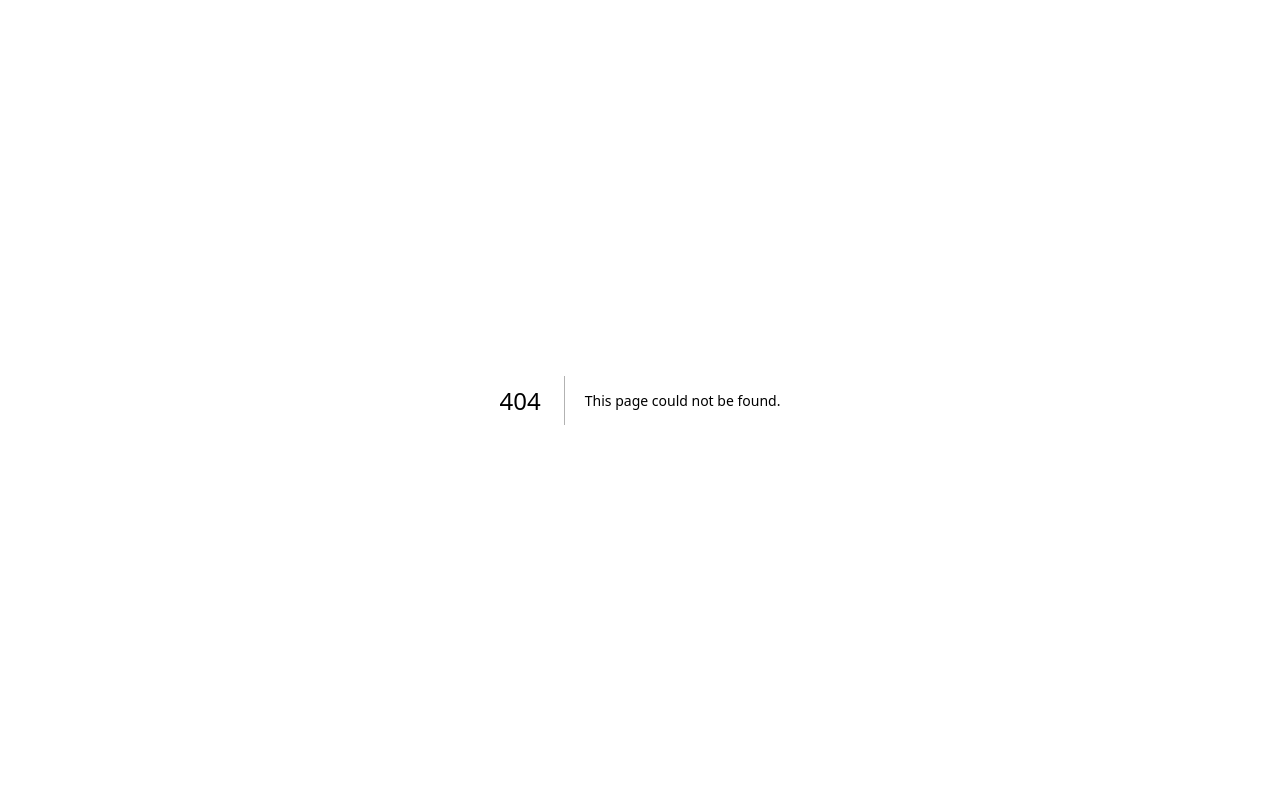
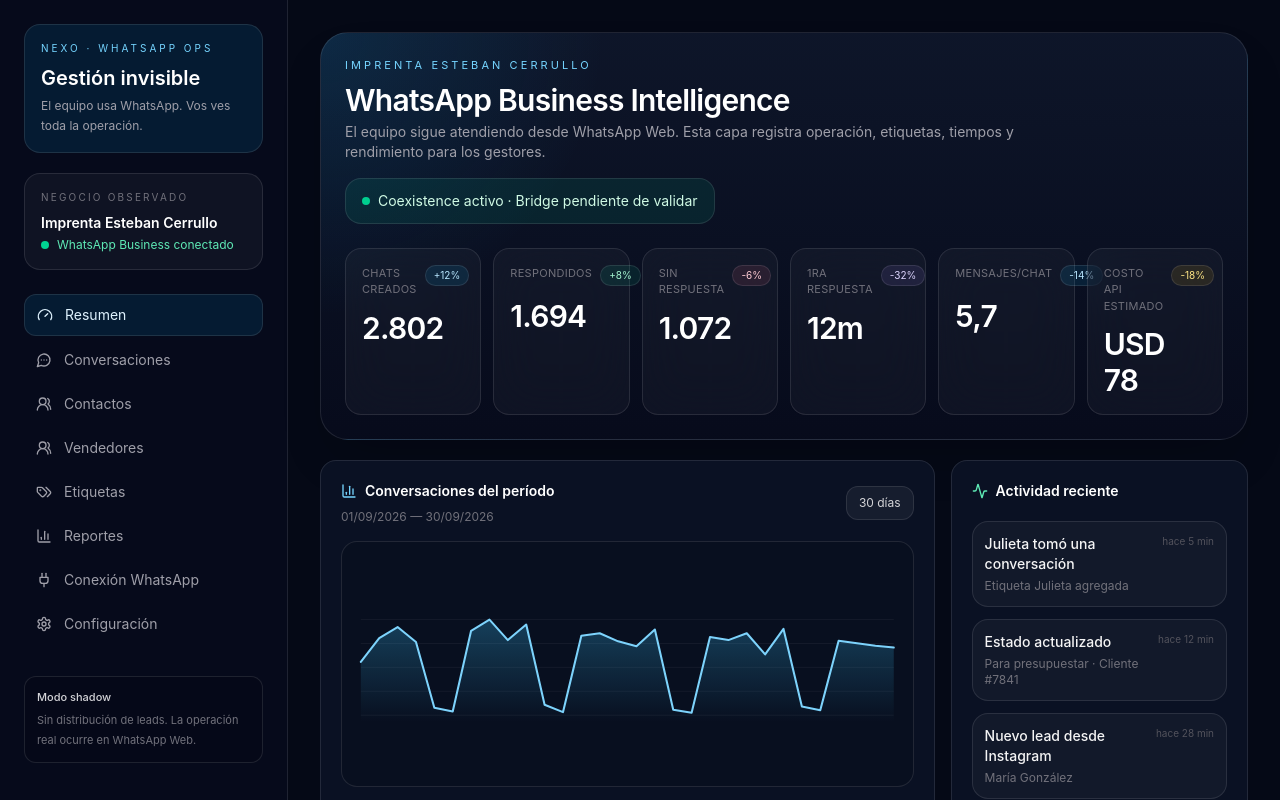
Before and after one commit to devdamig-dev/waneia, a Next.js app: page /demo-manager in a window 1280 px wide. Before the commit this address had no page. Shown: the top 800 px of the page. Built offline with nearby package versions, Linux system fonts and the light colour scheme.

Commit message:
feat: add public manager analytics demo

```diff
--- /dev/null
+++ b/app/demo-manager/page.tsx
@@ -0,0 +1,71 @@
+import {
+  BarChart3,
+  Gauge,
+  MessageCircleMore,
+  Plug,
+  Settings,
+  Tags,
+  UsersRound,
+} from "lucide-react";
+import { ManagerAnalyticsClient } from "@/components/dashboard/manager-analytics-client";
+
+const nav = [
+  { label: "Resumen", icon: Gauge, active: true },
+  { label: "Conversaciones", icon: MessageCircleMore },
+  { label: "Contactos", icon: UsersRound },
+  { label: "Vendedores", icon: UsersRound },
+  { label: "Etiquetas", icon: Tags },
+  { label: "Reportes", icon: BarChart3 },
+  { label: "Conexión WhatsApp", icon: Plug },
+  { label: "Configuración", icon: Settings },
+];
+
+export default function ManagerDemoPage() {
+  return (
+    <main className="min-h-screen bg-[#050916] text-white">
+      <div className="mx-auto flex min-h-screen max-w-[1800px]">
+        <aside className="hidden w-72 shrink-0 border-r border-white/10 bg-[#070b1c]/95 p-6 xl:block">
+          <div className="rounded-2xl border border-sky-400/20 bg-sky-400/10 p-4">
+            <p className="text-[10px] uppercase tracking-[0.3em] text-sky-300">NEXO · WHATSAPP OPS</p>
+            <h1 className="mt-2 text-xl font-semibold">Gestión invisible</h1>
+            <p className="mt-1 text-xs leading-5 text-zinc-400">El equipo usa WhatsApp. Vos ves toda la operación.</p>
+          </div>
+
+          <div className="mt-5 rounded-2xl border border-white/10 bg-white/[0.04] p-4">
+            <p className="text-[10px] uppercase tracking-[0.22em] text-zinc-500">Negocio observado</p>
+            <p className="mt-2 text-sm font-semibold">Imprenta Esteban Cerrullo</p>
+            <p className="mt-1 flex items-center gap-2 text-xs text-emerald-300">
+              <span className="h-2 w-2 rounded-full bg-emerald-400" />
+              WhatsApp Business conectado
+            </p>
+          </div>
+
+          <nav className="mt-6 space-y-1">
+            {nav.map((item) => (
+              <div
+                key={item.label}
+                className={`flex items-center gap-3 rounded-xl px-3 py-2.5 text-sm ${
+                  item.active
+                    ? "border border-sky-300/15 bg-sky-400/10 text-sky-100"
+                    : "text-zinc-400"
+                }`}
+              >
+                <item.icon className="h-4 w-4" />
+                {item.label}
+              </div>
+            ))}
+          </nav>
+
+          <div className="mt-8 rounded-xl border border-white/8 bg-black/10 p-3 text-[11px] text-zinc-500">
+            <p className="font-medium text-zinc-300">Modo shadow</p>
+            <p className="mt-1 leading-5">Sin distribución de leads. La operación real ocurre en WhatsApp Web.</p>
+          </div>
+        </aside>
+
+        <section className="min-w-0 flex-1 p-4 md:p-6 xl:p-8">
+          <ManagerAnalyticsClient />
+        </section>
+      </div>
+    </main>
+  );
+}
```
